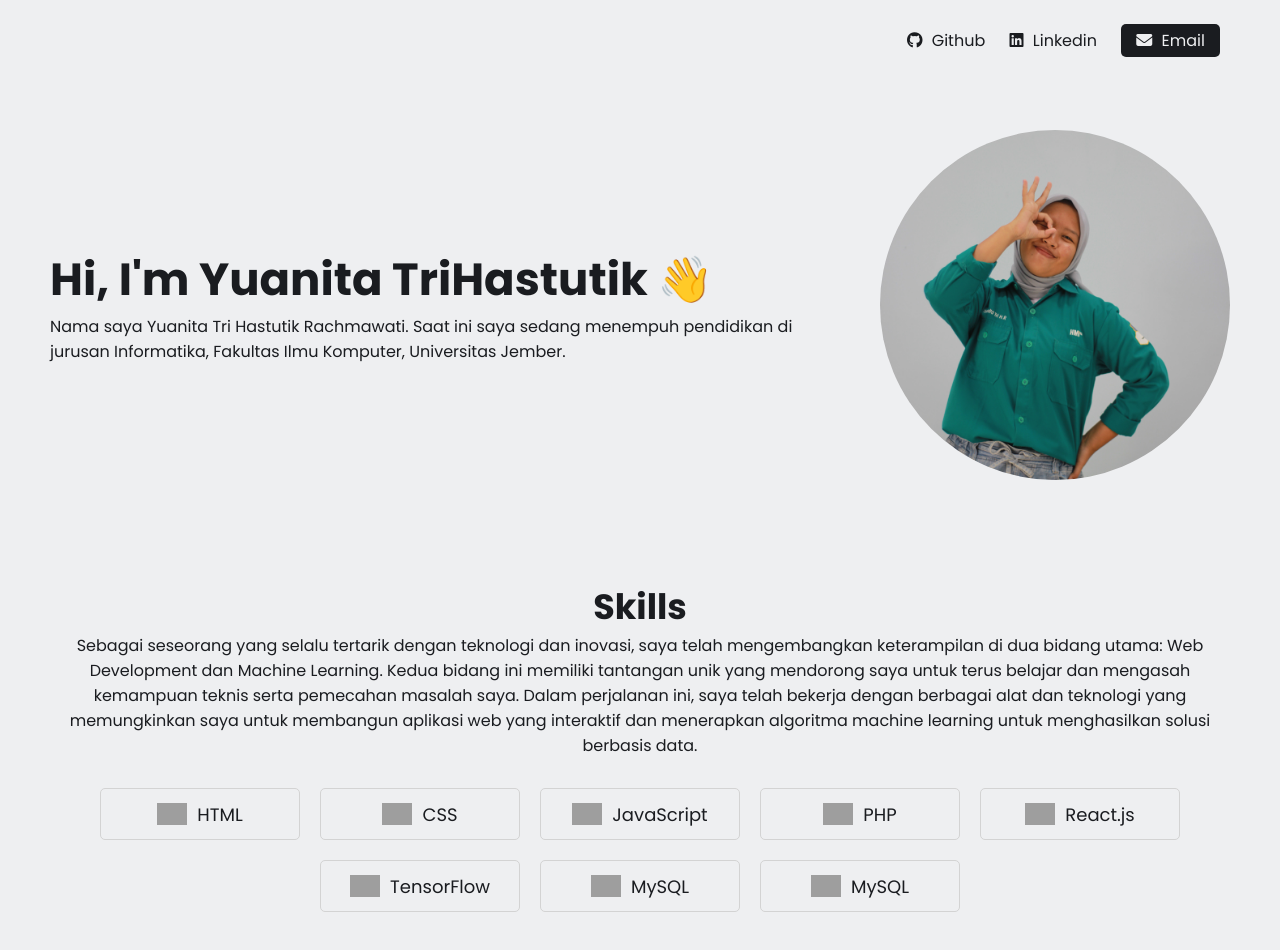
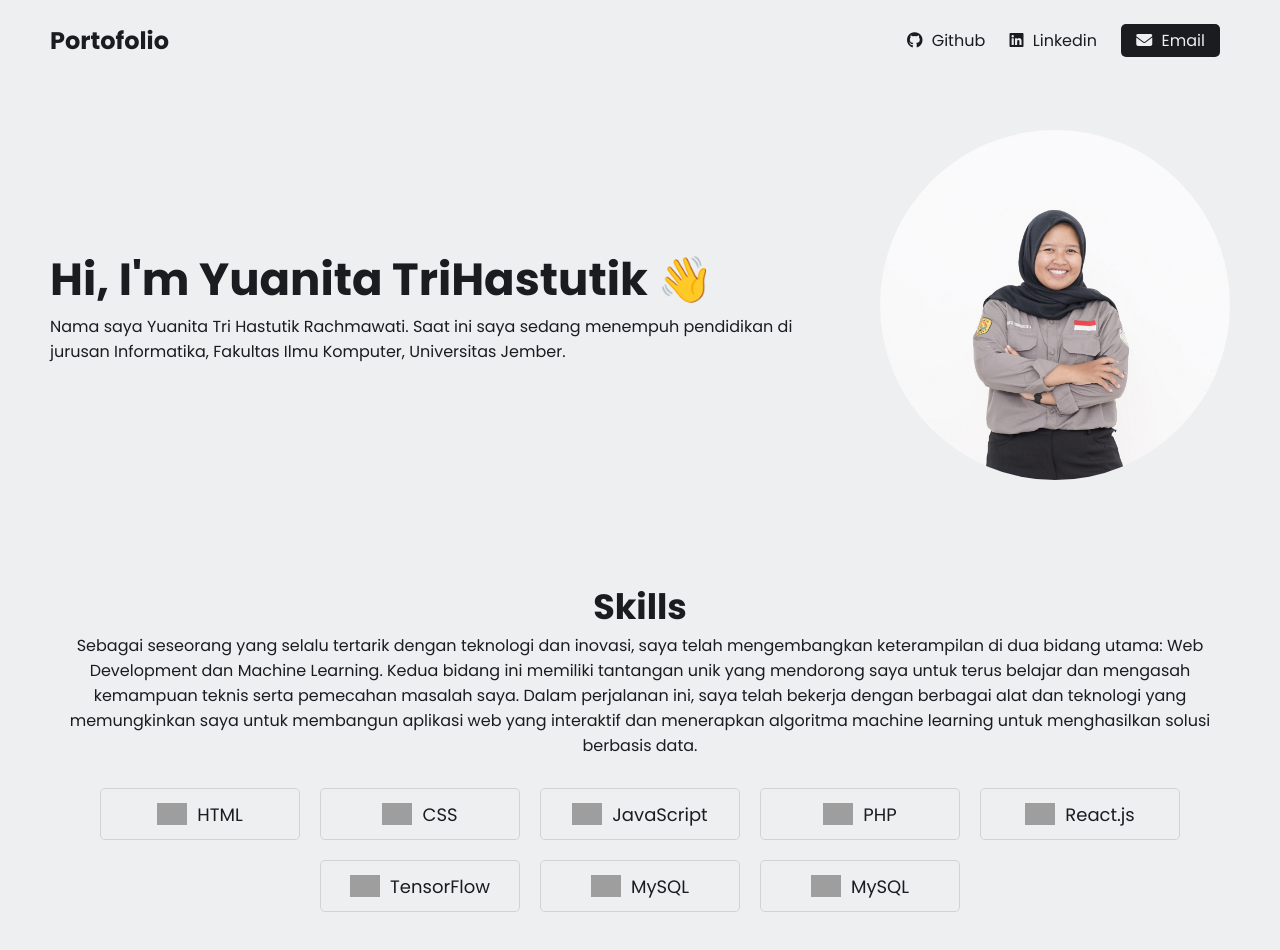
Before and after one commit to hwyuaan/Web-porto, a plain HTML site: page index.html in a window 1280 px wide. Drawn offline with Linux system fonts and the light colour scheme; grey boxes are pictures that could not be loaded.

Commit message:
revisi foto

```diff
--- a/index.html
+++ b/index.html
@@ -14,7 +14,7 @@
     <!-- NAVBAR -->
     <nav>
       <div class="left">
-
+        <h1>Portofolio</h1>
       </div>
 
       <div class="right">
@@ -46,7 +46,7 @@
         </div>
 
         <div class="headshot">
-          <img src="images/IMG_2901.JPG" alt="">
+          <img src="images/CASA00265_1.jpg" alt="profil img">
         </div>
       </section>
 
```
Also changed, not shown: images/CASA00265.jpg (added), images/CASA00265_1.jpg (added), images/CASA00295.jpg (added).
